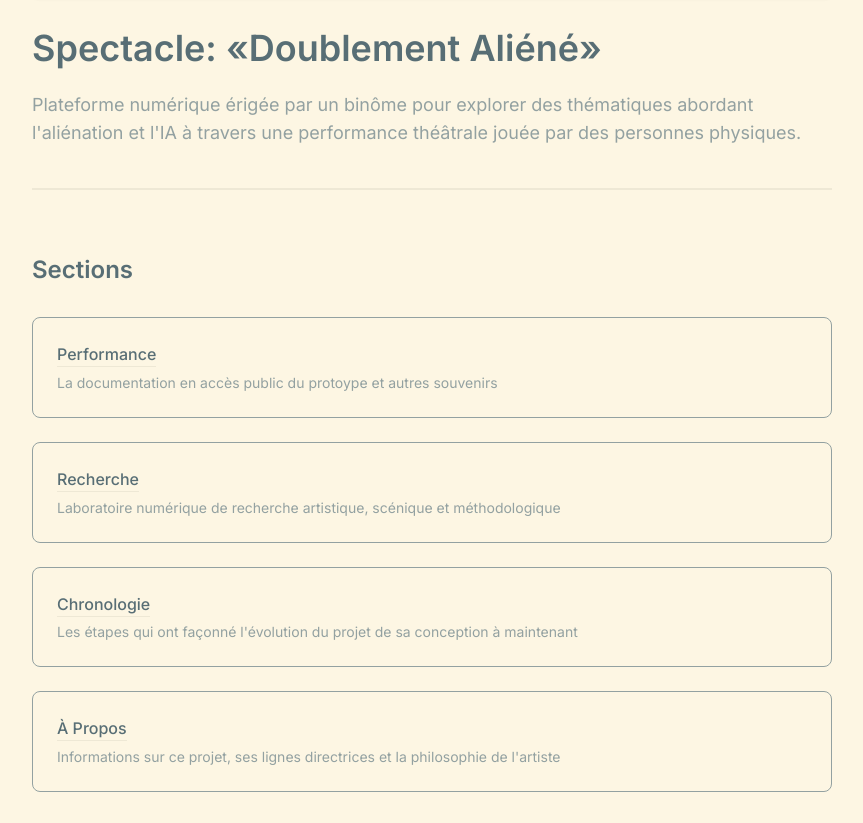
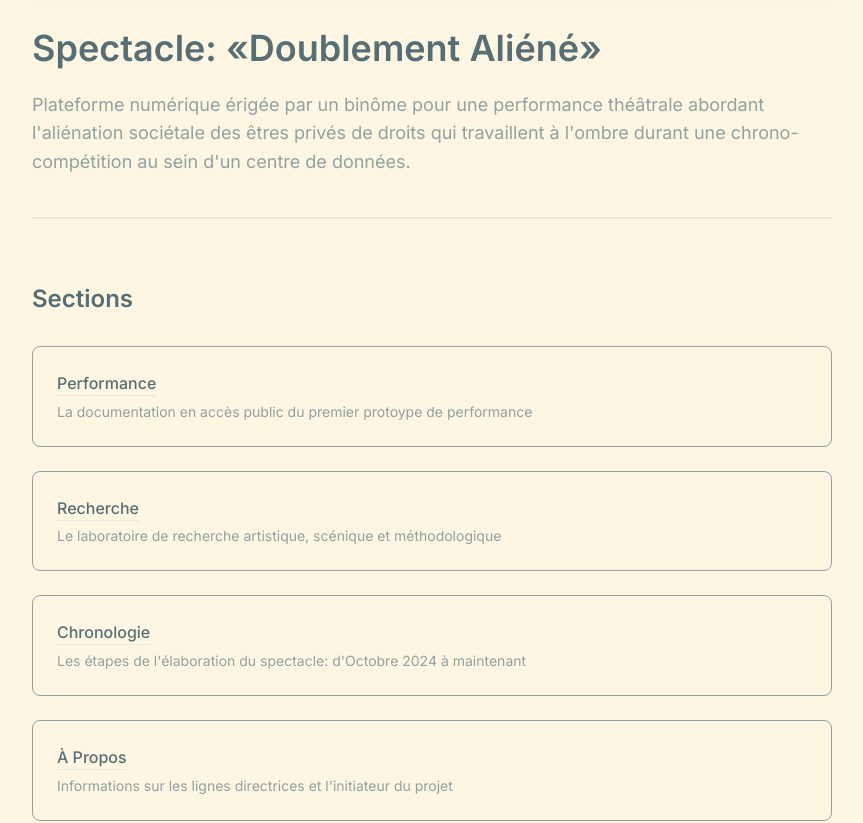
Before and after one commit to daqhris/DoublementAliene, a Next.js app: page / in a window 1280 px wide. Shown: the part 219-1042 px from the top of the page, without its empty margins (208-1071 px from the left). Built offline with nearby package versions, Linux system fonts and the light colour scheme; no server answers.

Commit message:
modification of descriptive words

```diff
--- a/app/page.tsx
+++ b/app/page.tsx
@@ -18,7 +18,7 @@ export default function HomePage() {
             Spectacle: «Doublement Aliéné»
           </h1>
           <p className="theater-subtitle">
-            Plateforme numérique érigée par un binôme pour explorer des thématiques abordant l&apos;aliénation et l&apos;IA à travers une performance théâtrale jouée par des personnes physiques.
+            Plateforme numérique érigée par un binôme pour une performance théâtrale abordant l&apos;aliénation sociétale des êtres privés de droits qui travaillent à l&apos;ombre durant une chrono-compétition au sein d&apos;un centre de données.
           </p>
         </div>
       </section>
@@ -32,7 +32,7 @@ export default function HomePage() {
                 <Link href="/performance" className="theater-link">Performance</Link>
               </div>
               <div className="theater-nav-description">
-                La documentation en accès public du protoype et autres souvenirs
+                La documentation en accès public du premier protoype de performance
               </div>
             </div>
           </div>
@@ -42,7 +42,7 @@ export default function HomePage() {
                 <Link href="/research" className="theater-link">Recherche</Link>
               </div>
               <div className="theater-nav-description">
-                Laboratoire numérique de recherche artistique, scénique et méthodologique
+                Le laboratoire de recherche artistique, scénique et méthodologique
               </div>
             </div>
           </div>
@@ -52,7 +52,7 @@ export default function HomePage() {
                 <Link href="/timeline" className="theater-link">Chronologie</Link>
               </div>
               <div className="theater-nav-description">
-                Les étapes qui ont façonné l&apos;évolution du projet de sa conception à maintenant
+                Les étapes de l&apos;élaboration du spectacle: d&apos;Octobre 2024 à maintenant
               </div>
             </div>
           </div>
@@ -62,7 +62,7 @@ export default function HomePage() {
                 <Link href="/about" className="theater-link">À Propos</Link>
               </div>
               <div className="theater-nav-description">
-                Informations sur ce projet, ses lignes directrices et la philosophie de l&apos;artiste
+                Informations sur les lignes directrices et l&apos;initiateur du projet
               </div>
             </div>
           </div>
```
